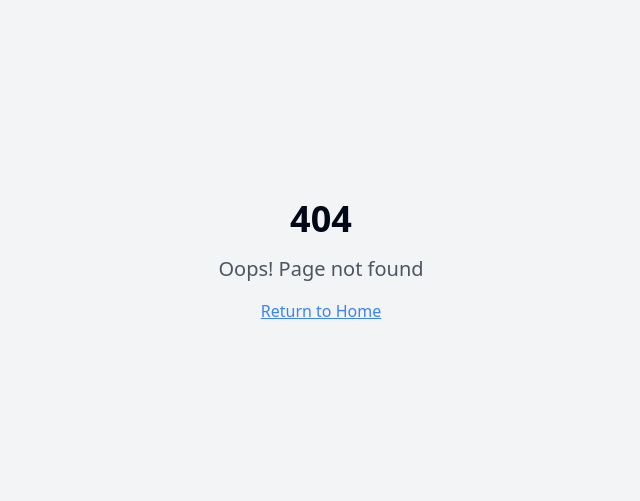
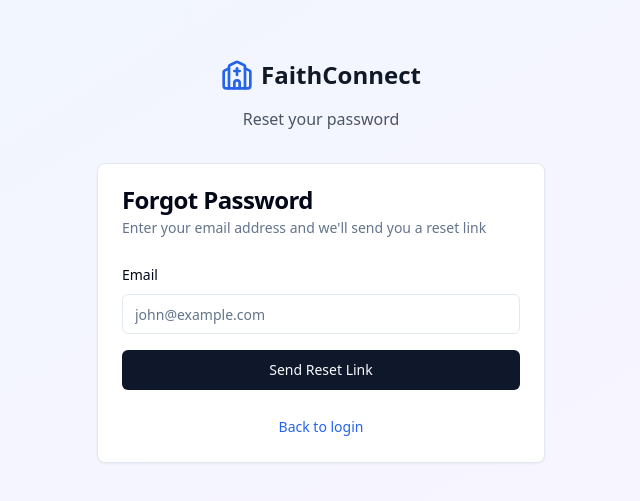
Before and after one commit to muchinahmaster/pcea-nyari-web, a React (Vite) app: page /forgot-password in a window 1280 px wide. Before the commit this address had no page. Shown: the part 139-640 px from the top of the page, without its empty margins (319-959 px from the left). Built offline with nearby package versions, Linux system fonts and the light colour scheme.

Commit message:
Fix forgot password redirect

```diff
--- a/src/App.tsx
+++ b/src/App.tsx
@@ -15,6 +15,7 @@ import Resources from "./pages/Resources";
 import Contact from "./pages/Contact";
 import Messages from "./pages/Messages";
 import Account from "./pages/Account";
+import ForgotPassword from "./pages/ForgotPassword";
 import NotFound from "./pages/NotFound";
 
 const queryClient = new QueryClient();
@@ -37,6 +38,7 @@ const App = () => (
           <Route path="/contact" element={<Contact />} />
           <Route path="/messages" element={<Messages />} />
           <Route path="/account" element={<Account />} />
+          <Route path="/forgot-password" element={<ForgotPassword />} />
           {/* ADD ALL CUSTOM ROUTES ABOVE THE CATCH-ALL "*" ROUTE */}
           <Route path="*" element={<NotFound />} />
         </Routes>
--- /dev/null
+++ b/src/pages/ForgotPassword.tsx
@@ -0,0 +1,71 @@
+import { useState } from "react";
+import { Card, CardContent, CardDescription, CardHeader, CardTitle } from "@/components/ui/card";
+import { Button } from "@/components/ui/button";
+import { Input } from "@/components/ui/input";
+import { Label } from "@/components/ui/label";
+import { Church } from "lucide-react";
+import { Link } from "react-router-dom";
+import { useToast } from "@/hooks/use-toast";
+
+const ForgotPassword = () => {
+  const [email, setEmail] = useState("");
+  const { toast } = useToast();
+
+  const handleSubmit = (e: React.FormEvent) => {
+    e.preventDefault();
+    toast({
+      title: "Reset link sent",
+      description: "Check your email for password reset instructions.",
+    });
+    setEmail("");
+  };
+
+  return (
+    <div className="min-h-screen bg-gradient-to-br from-blue-50 to-purple-50 flex items-center justify-center p-4">
+      <div className="w-full max-w-md">
+        <div className="text-center mb-8">
+          <div className="flex items-center justify-center gap-2 mb-4">
+            <Church className="h-8 w-8 text-blue-600" />
+            <h1 className="text-2xl font-bold text-gray-900">FaithConnect</h1>
+          </div>
+          <p className="text-gray-600">Reset your password</p>
+        </div>
+
+        <Card>
+          <CardHeader>
+            <CardTitle>Forgot Password</CardTitle>
+            <CardDescription>
+              Enter your email address and we'll send you a reset link
+            </CardDescription>
+          </CardHeader>
+          <CardContent>
+            <form onSubmit={handleSubmit} className="space-y-4">
+              <div className="space-y-2">
+                <Label htmlFor="email">Email</Label>
+                <Input
+                  id="email"
+                  type="email"
+                  placeholder="john@example.com"
+                  value={email}
+                  onChange={(e) => setEmail(e.target.value)}
+                  required
+                />
+              </div>
+              <Button type="submit" className="w-full">
+                Send Reset Link
+              </Button>
+            </form>
+
+            <div className="mt-6 text-center">
+              <Link to="/login" className="text-sm text-blue-600 hover:underline">
+                Back to login
+              </Link>
+            </div>
+          </CardContent>
+        </Card>
+      </div>
+    </div>
+  );
+};
+
+export default ForgotPassword;
```
